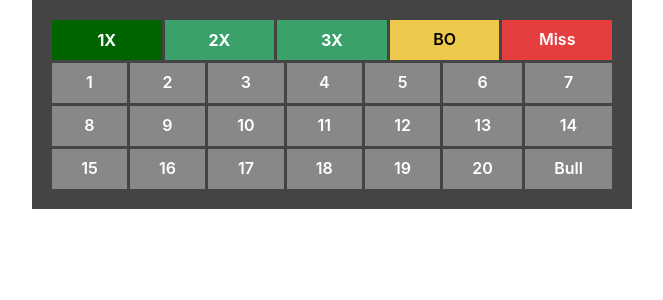
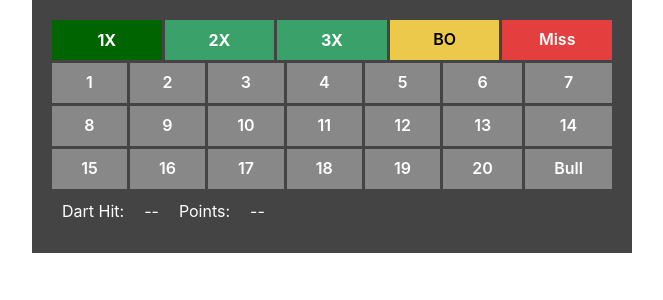
Before and after one commit to pmcg31/dartgameswithfriends.com, a Next.js app: page /test-dart-hit-input in a window 1280 px wide. Shown: the top 300 px of the page, without its empty margins (308-971 px from the left). Built offline with nearby package versions, Linux system fonts and the light colour scheme.

Commit message:
Added text area to show dart hit on tester

```diff
--- a/pages/test-dart-hit-input.tsx
+++ b/pages/test-dart-hit-input.tsx
@@ -4,9 +4,34 @@ import {
   dartHitEventToPoints,
   dartHitEventToString
 } from '@/lib/dart-types';
+import { useRef } from 'react';
+
+let timeoutID: NodeJS.Timeout = undefined;
 
 export default function TestDartHitInput() {
+  const dartHitP = useRef();
+  const pointsP = useRef();
+
   function onDartHit(event: DartHitEvent) {
+    // If there is a timer out there,
+    // cancel it
+    if (timeoutID !== undefined) {
+      clearTimeout(timeoutID);
+    }
+
+    // Show the current values
+    (dartHitP.current as HTMLParagraphElement).textContent =
+      dartHitEventToString(event);
+    (
+      pointsP.current as HTMLParagraphElement
+    ).textContent = `${dartHitEventToPoints(event)}`;
+
+    // Clear current values in a second
+    timeoutID = setTimeout(() => {
+      (dartHitP.current as HTMLParagraphElement).textContent = '--';
+      (pointsP.current as HTMLParagraphElement).textContent = '--';
+    }, 1000);
+
     console.log(
       `onDartHit: ${dartHitEventToString(event)} (${dartHitEventToPoints(
         event
@@ -25,6 +50,19 @@ export default function TestDartHitInput() {
         }}
       >
         <DartHitInput autoResetToSingle={true} onDartHit={onDartHit} />
+        <div
+          style={{
+            display: 'flex',
+            gap: '20px',
+            padding: '10px',
+            color: 'white'
+          }}
+        >
+          <p>Dart Hit:</p>
+          <p ref={dartHitP}>--</p>
+          <p>Points:</p>
+          <p ref={pointsP}>--</p>
+        </div>
       </div>
     </main>
   );
```
